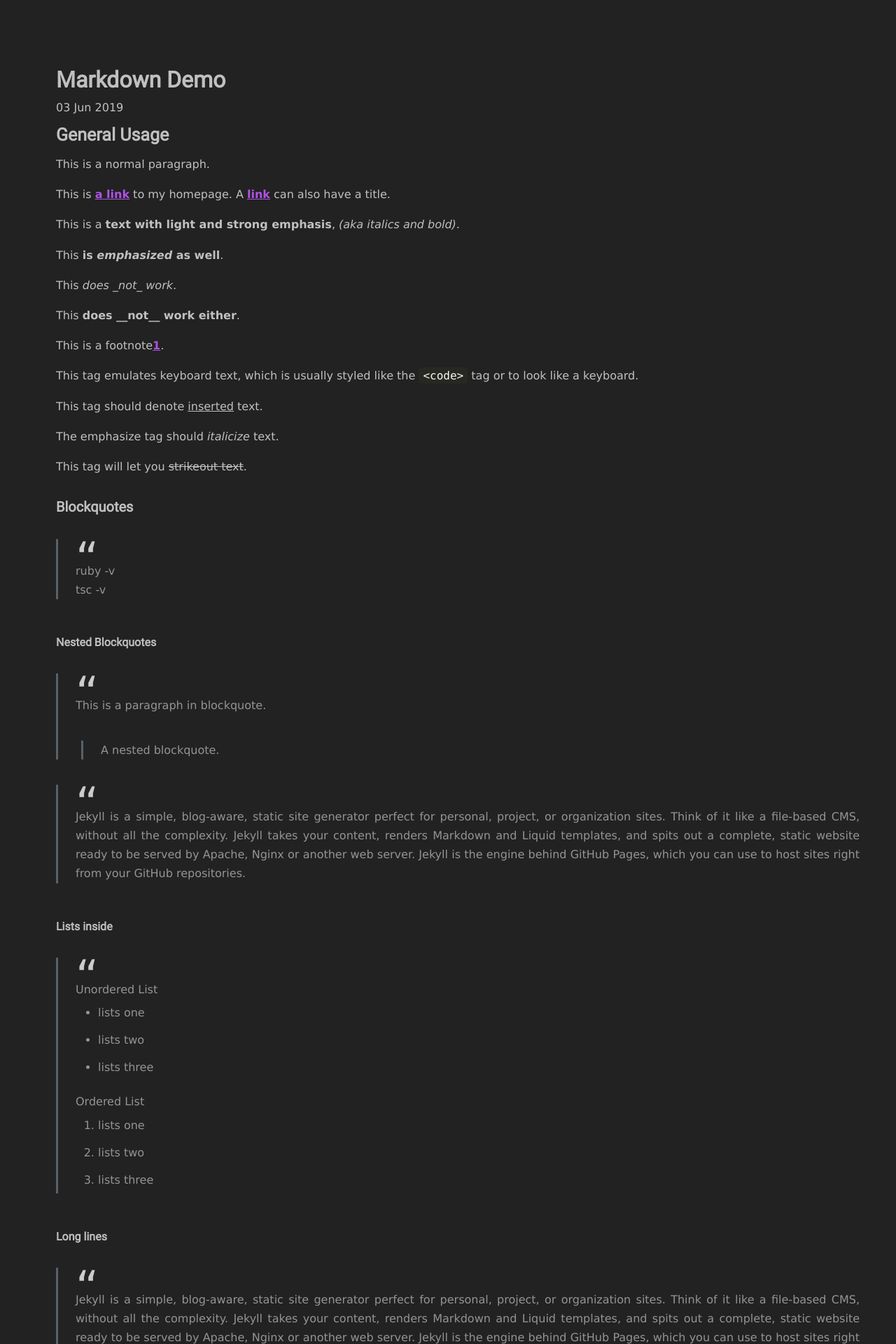
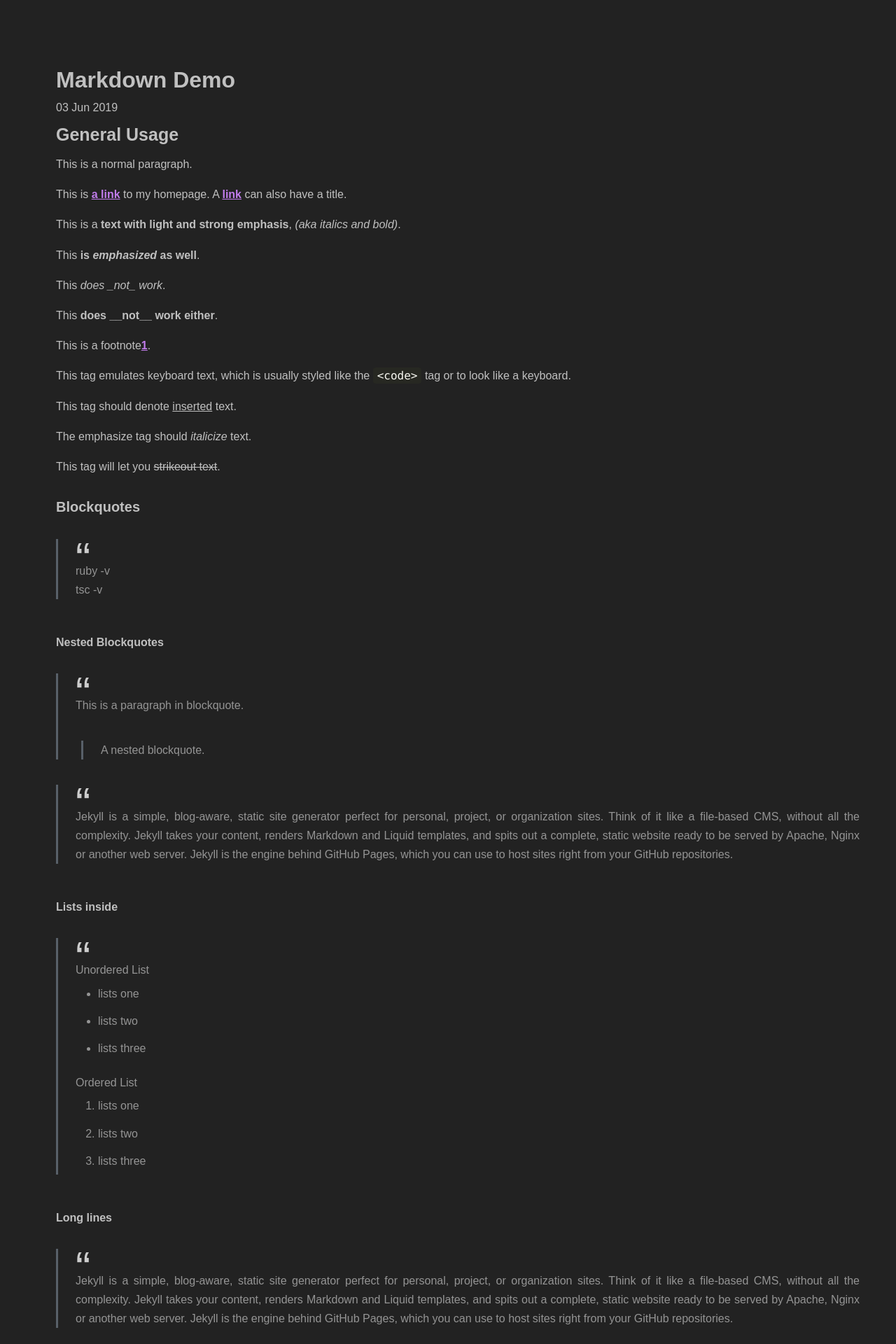
Before and after one commit to JadedBlueEyes/Plaincheck, a Jekyll site: the page built from _posts/2019-06-03-markdown-demo.md, in a window 1280 px wide. Shown: the top 1920 px of the page at 70% size. Built offline with Jekyll 4.4.1, drawn with Linux system fonts in a browser that asks for light colours; some web fonts are replaced.

Commit message:
change fonts+link color

```diff
--- a/_sass/_fonts.scss
+++ b/_sass/_fonts.scss
@@ -1,139 +1,140 @@
-/* cyrillic-ext */
-@font-face {
-  font-display: swap;
-  font-family: 'Open Sans';
-  font-style: normal;
-  font-weight: 400;
-  src: local('Open Sans Regular'), local('OpenSans-Regular'), url(https://fonts.gstatic.com/s/opensans/v16/mem8YaGs126MiZpBA-UFWJ0bbck.woff2) format('woff2');
-  unicode-range: U+0460-052F, U+1C80-1C88, U+20B4, U+2DE0-2DFF, U+A640-A69F, U+FE2E-FE2F;
-}
+// Disabled - the fonts take 30kb of bandwidth, more than both the html and css.
+// /* cyrillic-ext */
+// @font-face {
+//   font-display: swap;
+//   font-family: 'Open Sans';
+//   font-style: normal;
+//   font-weight: 400;
+//   src: local('Open Sans Regular'), local('OpenSans-Regular'), url(https://fonts.gstatic.com/s/opensans/v16/mem8YaGs126MiZpBA-UFWJ0bbck.woff2) format('woff2');
+//   unicode-range: U+0460-052F, U+1C80-1C88, U+20B4, U+2DE0-2DFF, U+A640-A69F, U+FE2E-FE2F;
+// }
 
-/* cyrillic */
-@font-face {
-  font-display: swap;
-  font-family: 'Open Sans';
-  font-style: normal;
-  font-weight: 400;
-  src: local('Open Sans Regular'), local('OpenSans-Regular'), url(https://fonts.gstatic.com/s/opensans/v16/mem8YaGs126MiZpBA-UFUZ0bbck.woff2) format('woff2');
-  unicode-range: U+0400-045F, U+0490-0491, U+04B0-04B1, U+2116;
-}
+// /* cyrillic */
+// @font-face {
+//   font-display: swap;
+//   font-family: 'Open Sans';
+//   font-style: normal;
+//   font-weight: 400;
+//   src: local('Open Sans Regular'), local('OpenSans-Regular'), url(https://fonts.gstatic.com/s/opensans/v16/mem8YaGs126MiZpBA-UFUZ0bbck.woff2) format('woff2');
+//   unicode-range: U+0400-045F, U+0490-0491, U+04B0-04B1, U+2116;
+// }
 
-/* greek-ext */
-@font-face {
-  font-display: swap;
-  font-family: 'Open Sans';
-  font-style: normal;
-  font-weight: 400;
-  src: local('Open Sans Regular'), local('OpenSans-Regular'), url(https://fonts.gstatic.com/s/opensans/v16/mem8YaGs126MiZpBA-UFWZ0bbck.woff2) format('woff2');
-  unicode-range: U+1F00-1FFF;
-}
+// /* greek-ext */
+// @font-face {
+//   font-display: swap;
+//   font-family: 'Open Sans';
+//   font-style: normal;
+//   font-weight: 400;
+//   src: local('Open Sans Regular'), local('OpenSans-Regular'), url(https://fonts.gstatic.com/s/opensans/v16/mem8YaGs126MiZpBA-UFWZ0bbck.woff2) format('woff2');
+//   unicode-range: U+1F00-1FFF;
+// }
 
-/* greek */
-@font-face {
-  font-display: swap;
-  font-family: 'Open Sans';
-  font-style: normal;
-  font-weight: 400;
-  src: local('Open Sans Regular'), local('OpenSans-Regular'), url(https://fonts.gstatic.com/s/opensans/v16/mem8YaGs126MiZpBA-UFVp0bbck.woff2) format('woff2');
-  unicode-range: U+0370-03FF;
-}
+// /* greek */
+// @font-face {
+//   font-display: swap;
+//   font-family: 'Open Sans';
+//   font-style: normal;
+//   font-weight: 400;
+//   src: local('Open Sans Regular'), local('OpenSans-Regular'), url(https://fonts.gstatic.com/s/opensans/v16/mem8YaGs126MiZpBA-UFVp0bbck.woff2) format('woff2');
+//   unicode-range: U+0370-03FF;
+// }
 
-/* vietnamese */
-@font-face {
-  font-display: swap;
-  font-family: 'Open Sans';
-  font-style: normal;
-  font-weight: 400;
-  src: local('Open Sans Regular'), local('OpenSans-Regular'), url(https://fonts.gstatic.com/s/opensans/v16/mem8YaGs126MiZpBA-UFWp0bbck.woff2) format('woff2');
-  unicode-range: U+0102-0103, U+0110-0111, U+1EA0-1EF9, U+20AB;
-}
+// /* vietnamese */
+// @font-face {
+//   font-display: swap;
+//   font-family: 'Open Sans';
+//   font-style: normal;
+//   font-weight: 400;
+//   src: local('Open Sans Regular'), local('OpenSans-Regular'), url(https://fonts.gstatic.com/s/opensans/v16/mem8YaGs126MiZpBA-UFWp0bbck.woff2) format('woff2');
+//   unicode-range: U+0102-0103, U+0110-0111, U+1EA0-1EF9, U+20AB;
+// }
 
-/* latin-ext */
-@font-face {
-  font-display: swap;
-  font-family: 'Open Sans';
-  font-style: normal;
-  font-weight: 400;
-  src: local('Open Sans Regular'), local('OpenSans-Regular'), url(https://fonts.gstatic.com/s/opensans/v16/mem8YaGs126MiZpBA-UFW50bbck.woff2) format('woff2');
-  unicode-range: U+0100-024F, U+0259, U+1E00-1EFF, U+2020, U+20A0-20AB, U+20AD-20CF, U+2113, U+2C60-2C7F, U+A720-A7FF;
-}
+// /* latin-ext */
+// @font-face {
+//   font-display: swap;
+//   font-family: 'Open Sans';
+//   font-style: normal;
+//   font-weight: 400;
+//   src: local('Open Sans Regular'), local('OpenSans-Regular'), url(https://fonts.gstatic.com/s/opensans/v16/mem8YaGs126MiZpBA-UFW50bbck.woff2) format('woff2');
+//   unicode-range: U+0100-024F, U+0259, U+1E00-1EFF, U+2020, U+20A0-20AB, U+20AD-20CF, U+2113, U+2C60-2C7F, U+A720-A7FF;
+// }
 
-/* latin */
-@font-face {
-  font-display: swap;
-  font-family: 'Open Sans';
-  font-style: normal;
-  font-weight: 400;
-  src: local('Open Sans Regular'), local('OpenSans-Regular'), url(https://fonts.gstatic.com/s/opensans/v16/mem8YaGs126MiZpBA-UFVZ0b.woff2) format('woff2');
-  unicode-range: U+0000-00FF, U+0131, U+0152-0153, U+02BB-02BC, U+02C6, U+02DA, U+02DC, U+2000-206F, U+2074, U+20AC, U+2122, U+2191, U+2193, U+2212, U+2215, U+FEFF, U+FFFD;
-}
+// /* latin */
+// @font-face {
+//   font-display: swap;
+//   font-family: 'Open Sans';
+//   font-style: normal;
+//   font-weight: 400;
+//   src: local('Open Sans Regular'), local('OpenSans-Regular'), url(https://fonts.gstatic.com/s/opensans/v16/mem8YaGs126MiZpBA-UFVZ0b.woff2) format('woff2');
+//   unicode-range: U+0000-00FF, U+0131, U+0152-0153, U+02BB-02BC, U+02C6, U+02DA, U+02DC, U+2000-206F, U+2074, U+20AC, U+2122, U+2191, U+2193, U+2212, U+2215, U+FEFF, U+FFFD;
+// }
 
-/* cyrillic-ext */
-@font-face {
-  font-display: swap;
-  font-family: 'Roboto';
-  font-style: normal;
-  font-weight: 400;
-  src: local('Roboto'), local('Roboto-Regular'), url(https://fonts.gstatic.com/s/roboto/v19/KFOmCnqEu92Fr1Mu72xKOzY.woff2) format('woff2');
-  unicode-range: U+0460-052F, U+1C80-1C88, U+20B4, U+2DE0-2DFF, U+A640-A69F, U+FE2E-FE2F;
-}
+// /* cyrillic-ext */
+// @font-face {
+//   font-display: swap;
+//   font-family: 'Roboto';
+//   font-style: normal;
+//   font-weight: 400;
+//   src: local('Roboto'), local('Roboto-Regular'), url(https://fonts.gstatic.com/s/roboto/v19/KFOmCnqEu92Fr1Mu72xKOzY.woff2) format('woff2');
+//   unicode-range: U+0460-052F, U+1C80-1C88, U+20B4, U+2DE0-2DFF, U+A640-A69F, U+FE2E-FE2F;
+// }
 
-/* cyrillic */
-@font-face {
-  font-display: swap;
-  font-family: 'Roboto';
-  font-style: normal;
-  font-weight: 400;
-  src: local('Roboto'), local('Roboto-Regular'), url(https://fonts.gstatic.com/s/roboto/v19/KFOmCnqEu92Fr1Mu5mxKOzY.woff2) format('woff2');
-  unicode-range: U+0400-045F, U+0490-0491, U+04B0-04B1, U+2116;
-}
+// /* cyrillic */
+// @font-face {
+//   font-display: swap;
+//   font-family: 'Roboto';
+//   font-style: normal;
+//   font-weight: 400;
+//   src: local('Roboto'), local('Roboto-Regular'), url(https://fonts.gstatic.com/s/roboto/v19/KFOmCnqEu92Fr1Mu5mxKOzY.woff2) format('woff2');
+//   unicode-range: U+0400-045F, U+0490-0491, U+04B0-04B1, U+2116;
+// }
 
-/* greek-ext */
-@font-face {
-  font-display: swap;
-  font-family: 'Roboto';
-  font-style: normal;
-  font-weight: 400;
-  src: local('Roboto'), local('Roboto-Regular'), url(https://fonts.gstatic.com/s/roboto/v19/KFOmCnqEu92Fr1Mu7mxKOzY.woff2) format('woff2');
-  unicode-range: U+1F00-1FFF;
-}
+// /* greek-ext */
+// @font-face {
+//   font-display: swap;
+//   font-family: 'Roboto';
+//   font-style: normal;
+//   font-weight: 400;
+//   src: local('Roboto'), local('Roboto-Regular'), url(https://fonts.gstatic.com/s/roboto/v19/KFOmCnqEu92Fr1Mu7mxKOzY.woff2) format('woff2');
+//   unicode-range: U+1F00-1FFF;
+// }
 
-/* greek */
-@font-face {
-  font-display: swap;
-  font-family: 'Roboto';
-  font-style: normal;
-  font-weight: 400;
-  src: local('Roboto'), local('Roboto-Regular'), url(https://fonts.gstatic.com/s/roboto/v19/KFOmCnqEu92Fr1Mu4WxKOzY.woff2) format('woff2');
-  unicode-range: U+0370-03FF;
-}
+// /* greek */
+// @font-face {
+//   font-display: swap;
+//   font-family: 'Roboto';
+//   font-style: normal;
+//   font-weight: 400;
+//   src: local('Roboto'), local('Roboto-Regular'), url(https://fonts.gstatic.com/s/roboto/v19/KFOmCnqEu92Fr1Mu4WxKOzY.woff2) format('woff2');
+//   unicode-range: U+0370-03FF;
+// }
 
-/* vietnamese */
-@font-face {
-  font-display: swap;
-  font-family: 'Roboto';
-  font-style: normal;
-  font-weight: 400;
-  src: local('Roboto'), local('Roboto-Regular'), url(https://fonts.gstatic.com/s/roboto/v19/KFOmCnqEu92Fr1Mu7WxKOzY.woff2) format('woff2');
-  unicode-range: U+0102-0103, U+0110-0111, U+1EA0-1EF9, U+20AB;
-}
+// /* vietnamese */
+// @font-face {
+//   font-display: swap;
+//   font-family: 'Roboto';
+//   font-style: normal;
+//   font-weight: 400;
+//   src: local('Roboto'), local('Roboto-Regular'), url(https://fonts.gstatic.com/s/roboto/v19/KFOmCnqEu92Fr1Mu7WxKOzY.woff2) format('woff2');
+//   unicode-range: U+0102-0103, U+0110-0111, U+1EA0-1EF9, U+20AB;
+// }
 
-/* latin-ext */
-@font-face {
-  font-display: swap;
-  font-family: 'Roboto';
-  font-style: normal;
-  font-weight: 400;
-  src: local('Roboto'), local('Roboto-Regular'), url(https://fonts.gstatic.com/s/roboto/v19/KFOmCnqEu92Fr1Mu7GxKOzY.woff2) format('woff2');
-  unicode-range: U+0100-024F, U+0259, U+1E00-1EFF, U+2020, U+20A0-20AB, U+20AD-20CF, U+2113, U+2C60-2C7F, U+A720-A7FF;
-}
+// /* latin-ext */
+// @font-face {
+//   font-display: swap;
+//   font-family: 'Roboto';
+//   font-style: normal;
+//   font-weight: 400;
+//   src: local('Roboto'), local('Roboto-Regular'), url(https://fonts.gstatic.com/s/roboto/v19/KFOmCnqEu92Fr1Mu7GxKOzY.woff2) format('woff2');
+//   unicode-range: U+0100-024F, U+0259, U+1E00-1EFF, U+2020, U+20A0-20AB, U+20AD-20CF, U+2113, U+2C60-2C7F, U+A720-A7FF;
+// }
 
-/* latin */
-@font-face {
-  font-display: swap;
-  font-family: 'Roboto';
-  font-style: normal;
-  font-weight: 400;
-  src: local('Roboto'), local('Roboto-Regular'), url(https://fonts.gstatic.com/s/roboto/v19/KFOmCnqEu92Fr1Mu4mxK.woff2) format('woff2');
-  unicode-range: U+0000-00FF, U+0131, U+0152-0153, U+02BB-02BC, U+02C6, U+02DA, U+02DC, U+2000-206F, U+2074, U+20AC, U+2122, U+2191, U+2193, U+2212, U+2215, U+FEFF, U+FFFD;
-}
+// /* latin */
+// @font-face {
+//   font-display: swap;
+//   font-family: 'Roboto';
+//   font-style: normal;
+//   font-weight: 400;
+//   src: local('Roboto'), local('Roboto-Regular'), url(https://fonts.gstatic.com/s/roboto/v19/KFOmCnqEu92Fr1Mu4mxK.woff2) format('woff2');
+//   unicode-range: U+0000-00FF, U+0131, U+0152-0153, U+02BB-02BC, U+02C6, U+02DA, U+02DC, U+2000-206F, U+2074, U+20AC, U+2122, U+2191, U+2193, U+2212, U+2215, U+FEFF, U+FFFD;
+// }
--- a/_sass/_vars.scss
+++ b/_sass/_vars.scss
@@ -1,17 +1,21 @@
-
 $code-font: Consolas,
 monaco,
 monospace;
 
-$text-font: Open Sans,
-Verdana,
-Segoe,
+// $text-font: Open Sans,
+// Verdana,
+// Segoe,
+// sans-serif;
+$text-font: Arial,
+Helvetica Neue,
+Helvetica,
 sans-serif;
+$head-font: $text-font;
 
-$head-font: Roboto,
-Verdana,
-Segoe,
-sans-serif;
+// $head-font: Roboto,
+// Verdana,
+// Segoe,
+// sans-serif;
 $gray-000: #181818;
 $gray-100: #222;
 $gray-200: #24292e;
@@ -33,8 +37,8 @@ $black-fade-30: rgba(#fff, 0.3);
 
 $line-color: $gray-400;
 $text-color: $text-gray-dark;
-$link-color: rgb(174, 84, 227);
-$link-active-color: rgb(118, 56, 155);
+$link-color: #C27DED;
+$link-active-color: #E0BEF9;
 
 $code-color: #f8f8f2;
 $code-bg-color: #272822;
@@ -48,5 +52,9 @@ $bg-color: rgb(255, 255, 255);
 $article-color: rgb(238, 238, 238);
 $cta-color: #037DB5;
 
-$box-shadow: 0 4px 5px 0 rgba(0, 0, 0, .14), 0 1px 10px 0 rgba(0, 0, 0, .12), 0 2px 4px -1px rgba(0, 0, 0, .2);
-$light-box-shadow: 0 2px 2.5px 0 rgba(0, 0, 0, .07), 0 0.5px 5px 0 rgba(0, 0, 0, .06), 0 1px 2px -0.5px rgba(0, 0, 0, .1);
+$box-shadow: 0 4px 5px 0 rgba(0, 0, 0, .14),
+0 1px 10px 0 rgba(0, 0, 0, .12),
+0 2px 4px -1px rgba(0, 0, 0, .2);
+$light-box-shadow: 0 2px 2.5px 0 rgba(0, 0, 0, .07),
+0 0.5px 5px 0 rgba(0, 0, 0, .06),
+0 1px 2px -0.5px rgba(0, 0, 0, .1);
```
